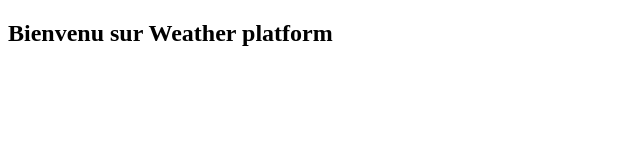
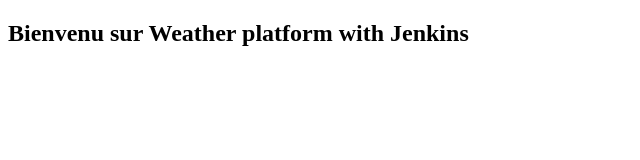
Before and after one commit to DialloSouleymane1/jenkins-pipeline-default, a plain HTML site: page index.html in a window 1280 px wide. Shown: the whole page, without its empty margins (0-640 px from the left). Drawn offline with Linux system fonts and the light colour scheme.

Commit message:
add changes

```diff
--- a/index.html
+++ b/index.html
@@ -6,6 +6,6 @@
   <title>Weather platform</title>
 </head>
 <body>
-  <h2>Bienvenu sur Weather platform</h2>
+  <h2>Bienvenu sur Weather platform with Jenkins</h2>
 </body>
 </html>
```
